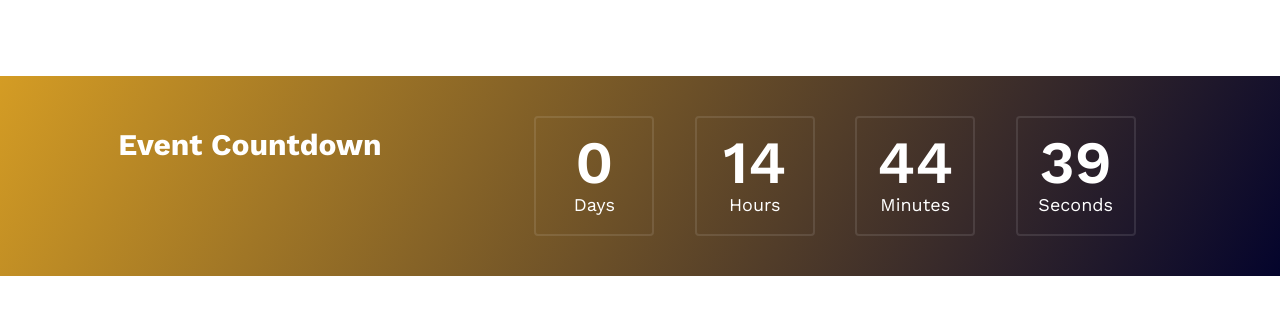
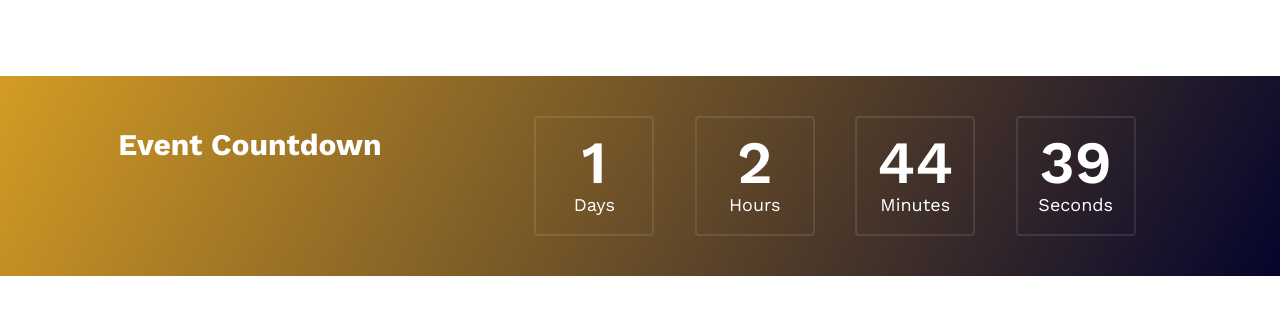
Before and after one commit to Sir-muhell/tls, a plain HTML site: page index.html in a window 1280 px wide. Shown: the part 1320-1641 px from the top of the page. Drawn offline with nearby package versions, Linux system fonts and the light colour scheme.

Commit message:
Update index.html

```diff
--- a/index.html
+++ b/index.html
@@ -444,7 +444,7 @@
     <script src="ajax.js"></script>
     <script>
         // Set the date wee counting down to
-        var countDownDate = new Date("Sep, 30 2022 04:00:00").getTime();
+        var countDownDate = new Date("Sep, 30 2022 16:00:00").getTime();
 
         // Update the count down every 1 second
         var x = setInterval(function () {
```
